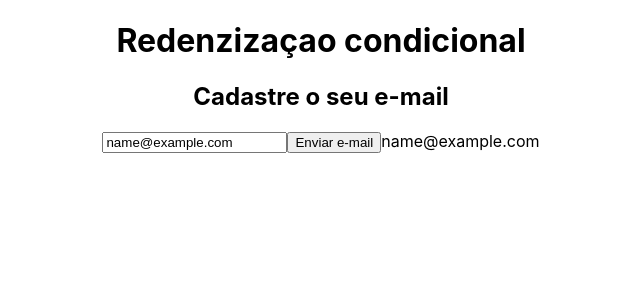
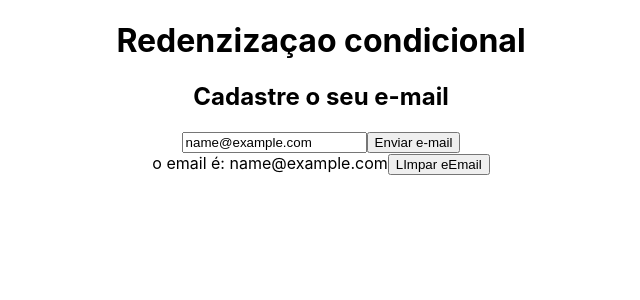
Before and after one commit to GABRIELDOMINGUESR/inicio-projeto-react-aula, a React (Create React App) app in the folder meu-projeto/: page / in a window 1280 px wide. Both pictures are taken after typing "name@example.com" into the empty fields and a click on the button "Enviar e-mail". Shown: the top 300 px of the page, without its empty margins (319-959 px from the left). Built offline with nearby package versions, Linux system fonts and the light colour scheme.

Commit message:
if na rederizacao

```diff
--- a/meu-projeto/src/components/Condicional.js
+++ b/meu-projeto/src/components/Condicional.js
@@ -10,13 +10,26 @@ const [userEmail,setUserEmail] = useState()
         console.log(userEmail)
     }
 
+    function limparEmail() {
+        setemail('')
+
+    }
+
     return (
         <>
         <h2>Cadastre o seu e-mail</h2>
         <form>
             <input type="text" placeholder='Digite seu email' onChange={(e)=> setemail(e.target.value)}></input>
             <button onClick={enviarEmail}>Enviar e-mail</button>
-            {userEmail}
+            {/* {userEmail} */}
+{/* se user email e veridadeiro cria uma div */}
+            {userEmail &&(
+                <div>o email é: {userEmail}
+                <button onClick={limparEmail}>LImpar eEmail</button>
+
+                </div>
+
+           )}
         </form>
 
 
```
